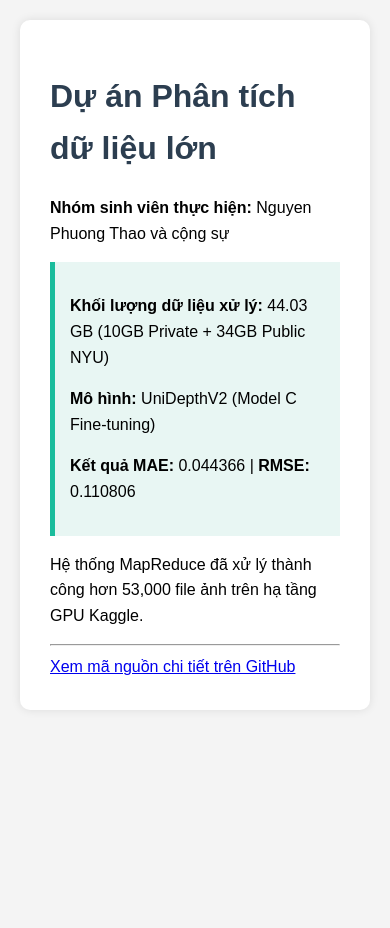
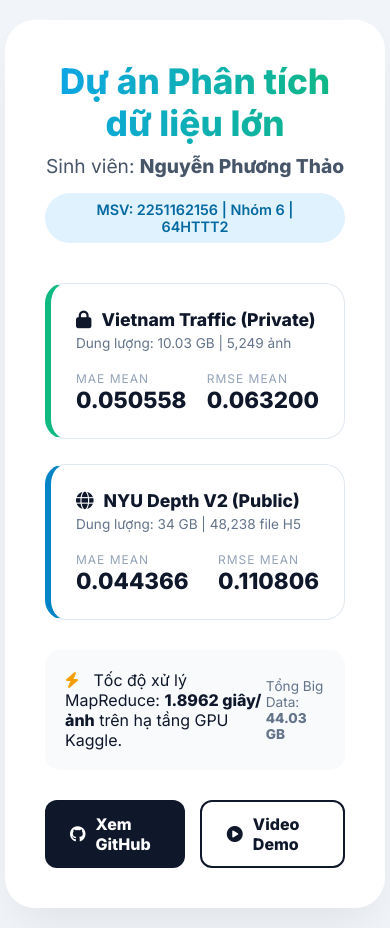
Before and after one commit to NguyenPhuongThao64HTTT2/TestPromptDC_BigData_Project, a plain HTML site: page index.html in a window 390 px wide. Before the commit the page ends 844 px from the top, so only its background shows below. Drawn offline with Linux system fonts and the light colour scheme.

Commit message:
Refactor index.html for improved layout and styling
Updated title and added viewport meta tag. Enhanced styling with CSS variables and improved layout for better responsiveness. Included links to GitHub and video demo.

```diff
--- a/index.html
+++ b/index.html
@@ -1,28 +1,233 @@
-
 <!DOCTYPE html>
 <html lang="vi">
 <head>
     <meta charset="UTF-8">
-    <title>Big Data Project - NguyenPhuongThao64HTTT2</title>
+    <meta name="viewport" content="width=device-width, initial-scale=1.0">
+    <title>Big Data Project - Nguyễn Phương Thảo</title>
+    <!-- Font chữ Inter xịn -->
+    <link href="https://fonts.googleapis.com/css2?family=Inter:wght@300;400;600;800&display=swap" rel="stylesheet">
+    <!-- Font Awesome cho biểu tượng -->
+    <link rel="stylesheet" href="https://cdnjs.cloudflare.com/ajax/libs/font-awesome/6.4.0/css/all.min.css">
+
     <style>
-        body { font-family: Arial, sans-serif; line-height: 1.6; max-width: 800px; margin: auto; padding: 20px; background-color: #f4f4f4; }
-        .container { background: white; padding: 30px; border-radius: 10px; box-shadow: 0 0 10px rgba(0,0,0,0.1); }
-        h1 { color: #2c3e50; }
-        .stats { background: #e8f6f3; padding: 15px; border-left: 5px solid #1abc9c; }
+        :root {
+            --primary: #0284c7;
+            --secondary: #0f172a;
+            --accent: #10b981;
+            --bg: #f1f5f9;
+        }
+
+        body {
+            font-family: 'Inter', sans-serif;
+            background-color: var(--bg);
+            color: var(--secondary);
+            margin: 0;
+            padding: 20px;
+            display: flex;
+            justify-content: center;
+            align-items: center;
+            min-height: 100vh;
+        }
+
+        .container {
+            max-width: 850px;
+            width: 100%;
+            background: white;
+            padding: 40px;
+            border-radius: 30px;
+            box-shadow: 0 25px 50px -12px rgba(0, 0, 0, 0.08);
+        }
+
+        .header {
+            text-align: center;
+            margin-bottom: 40px;
+        }
+
+        h1 {
+            font-size: 2.2rem;
+            font-weight: 800;
+            margin: 0;
+            background: linear-gradient(to right, #0ea5e9, #10b981);
+            -webkit-background-clip: text;
+            -webkit-text-fill-color: transparent;
+        }
+
+        .info-badge {
+            display: inline-block;
+            background: #e0f2fe;
+            color: #0369a1;
+            padding: 8px 20px;
+            border-radius: 99px;
+            font-weight: 600;
+            margin-top: 15px;
+            font-size: 0.9rem;
+        }
+
+        .student-name {
+            font-size: 1.2rem;
+            margin-top: 10px;
+            color: #475569;
+        }
+
+        /* Thẻ kết quả 2 bộ dữ liệu */
+        .results-grid {
+            display: grid;
+            grid-template-columns: repeat(auto-fit, minmax(300px, 1fr));
+            gap: 25px;
+            margin-bottom: 30px;
+        }
+
+        .card {
+            padding: 25px;
+            border-radius: 20px;
+            border: 1px solid #e2e8f0;
+            background: #ffffff;
+            transition: all 0.3s ease;
+            position: relative;
+            overflow: hidden;
+        }
+
+        .card:hover {
+            transform: translateY(-8px);
+            box-shadow: 0 20px 25px -5px rgba(0, 0, 0, 0.05);
+            border-color: var(--primary);
+        }
+
+        .card h2 {
+            font-size: 1.1rem;
+            margin: 0 0 15px 0;
+            display: flex;
+            align-items: center;
+            gap: 10px;
+        }
+
+        .card.private { border-left: 6px solid var(--accent); }
+        .card.public { border-left: 6px solid var(--primary); }
+
+        .metrics {
+            display: flex;
+            justify-content: space-between;
+            margin-top: 20px;
+        }
+
+        .metric-item {
+            text-align: left;
+        }
+
+        .metric-label {
+            font-size: 0.75rem;
+            color: #94a3b8;
+            text-transform: uppercase;
+            letter-spacing: 1px;
+            display: block;
+        }
+
+        .metric-value {
+            font-size: 1.4rem;
+            font-weight: 800;
+            color: var(--secondary);
+        }
+
+        /* Benchmark Section */
+        .benchmark-box {
+            background: #f8fafc;
+            padding: 20px;
+            border-radius: 15px;
+            display: flex;
+            align-items: center;
+            justify-content: space-between;
+            margin-bottom: 30px;
+        }
+
+        .benchmark-info i { color: #f59e0b; margin-right: 10px; }
+
+        /* Nút bấm footer */
+        .footer-actions {
+            display: flex;
+            gap: 15px;
+            justify-content: center;
+        }
+
+        .btn {
+            padding: 12px 25px;
+            border-radius: 12px;
+            text-decoration: none;
+            font-weight: 700;
+            display: flex;
+            align-items: center;
+            gap: 10px;
+            transition: 0.2s;
+        }
+
+        .btn-github { background: var(--secondary); color: white; }
+        .btn-video { border: 2px solid var(--secondary); color: var(--secondary); }
+
+        .btn:hover { opacity: 0.85; transform: scale(1.05); }
+
     </style>
 </head>
 <body>
-    <div class="container">
+
+<div class="container">
+    <div class="header">
         <h1>Dự án Phân tích dữ liệu lớn</h1>
-        <p><strong>Nhóm sinh viên thực hiện:</strong> Nguyen Phuong Thao và cộng sự</p>
-        <div class="stats">
-            <p><strong>Khối lượng dữ liệu xử lý:</strong> 44.03 GB (10GB Private + 34GB Public NYU)</p>
-            <p><strong>Mô hình:</strong> UniDepthV2 (Model C Fine-tuning)</p>
-            <p><strong>Kết quả MAE:</strong> 0.044366 | <strong>RMSE:</strong> 0.110806</p>
+        <div class="student-name">Sinh viên: <strong>Nguyễn Phương Thảo</strong></div>
+        <div class="info-badge">MSV: 2251162156 | Nhóm 6 | 64HTTT2</div>
+    </div>
+
+    <div class="results-grid">
+        <!-- Dataset Private -->
+        <div class="card private">
+            <h2><i class="fas fa-lock"></i> Vietnam Traffic (Private)</h2>
+            <p style="color: #64748b; font-size: 0.85rem; margin-top: -10px;">Dung lượng: 10.03 GB | 5,249 ảnh</p>
+            <div class="metrics">
+                <div class="metric-item">
+                    <span class="metric-label">MAE Mean</span>
+                    <span class="metric-value">0.050558</span>
+                </div>
+                <div class="metric-item">
+                    <span class="metric-label">RMSE Mean</span>
+                    <span class="metric-value">0.063200</span>
+                </div>
+            </div>
         </div>
-        <p>Hệ thống MapReduce đã xử lý thành công hơn 53,000 file ảnh trên hạ tầng GPU Kaggle.</p>
-        <hr>
-        <a href="https://github.com/NguyenPhuongThao64HTTT2/TestPromptDC_BigData_Project">Xem mã nguồn chi tiết trên GitHub</a>
+
+        <!-- Dataset Public -->
+        <div class="card public">
+            <h2><i class="fas fa-globe"></i> NYU Depth V2 (Public)</h2>
+            <p style="color: #64748b; font-size: 0.85rem; margin-top: -10px;">Dung lượng: 34 GB | 48,238 file H5</p>
+            <div class="metrics">
+                <div class="metric-item">
+                    <span class="metric-label">MAE Mean</span>
+                    <span class="metric-value">0.044366</span>
+                </div>
+                <div class="metric-item">
+                    <span class="metric-label">RMSE Mean</span>
+                    <span class="metric-value">0.110806</span>
+                </div>
+            </div>
+        </div>
     </div>
+
+    <div class="benchmark-box">
+        <div class="benchmark-info">
+            <i class="fas fa-bolt"></i>
+            Tốc độ xử lý MapReduce: <strong>1.8962 giây/ảnh</strong> trên hạ tầng GPU Kaggle.
+        </div>
+        <div style="font-size: 0.85rem; color: #64748b;">
+            Tổng Big Data: <strong>44.03 GB</strong>
+        </div>
+    </div>
+
+    <div class="footer-actions">
+        <a href="https://github.com/NguyenPhuongThao64HTTT2/TestPromptDC_BigData_Project" class="btn btn-github">
+            <i class="fab fa-github"></i> Xem GitHub
+        </a>
+        <a href="LINK_VIDEO_CUA_THAO" class="btn btn-video">
+            <i class="fas fa-play-circle"></i> Video Demo
+        </a>
+    </div>
+</div>
+
 </body>
 </html>
```
